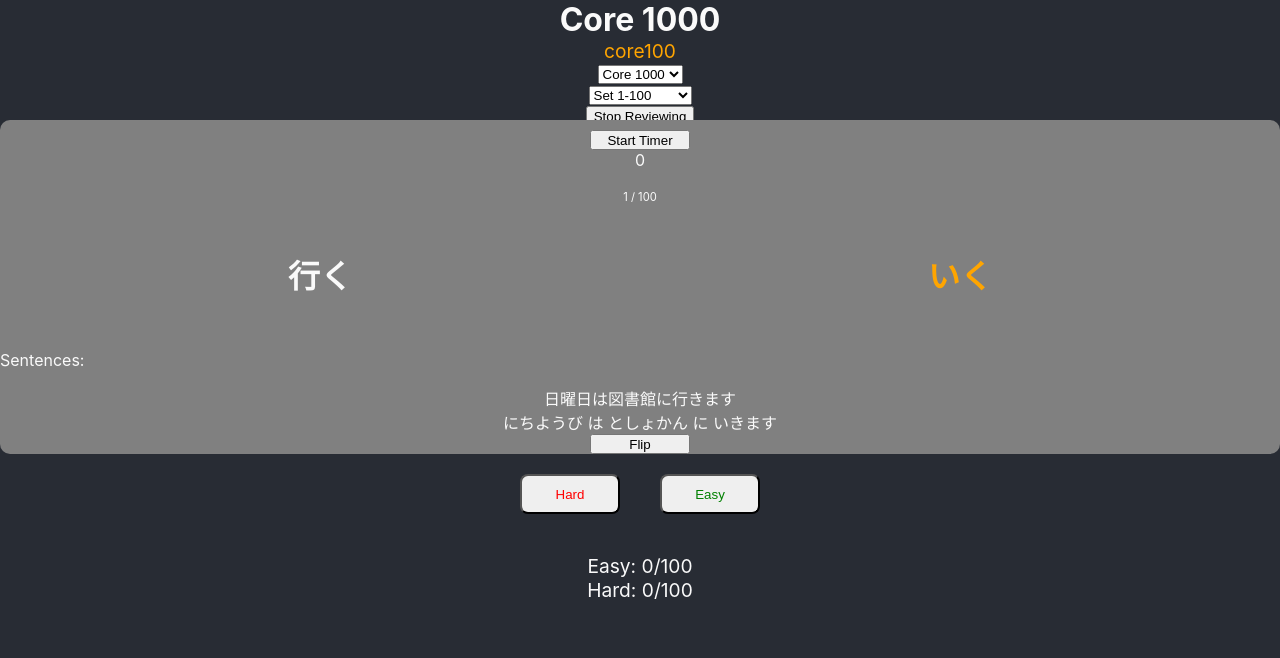
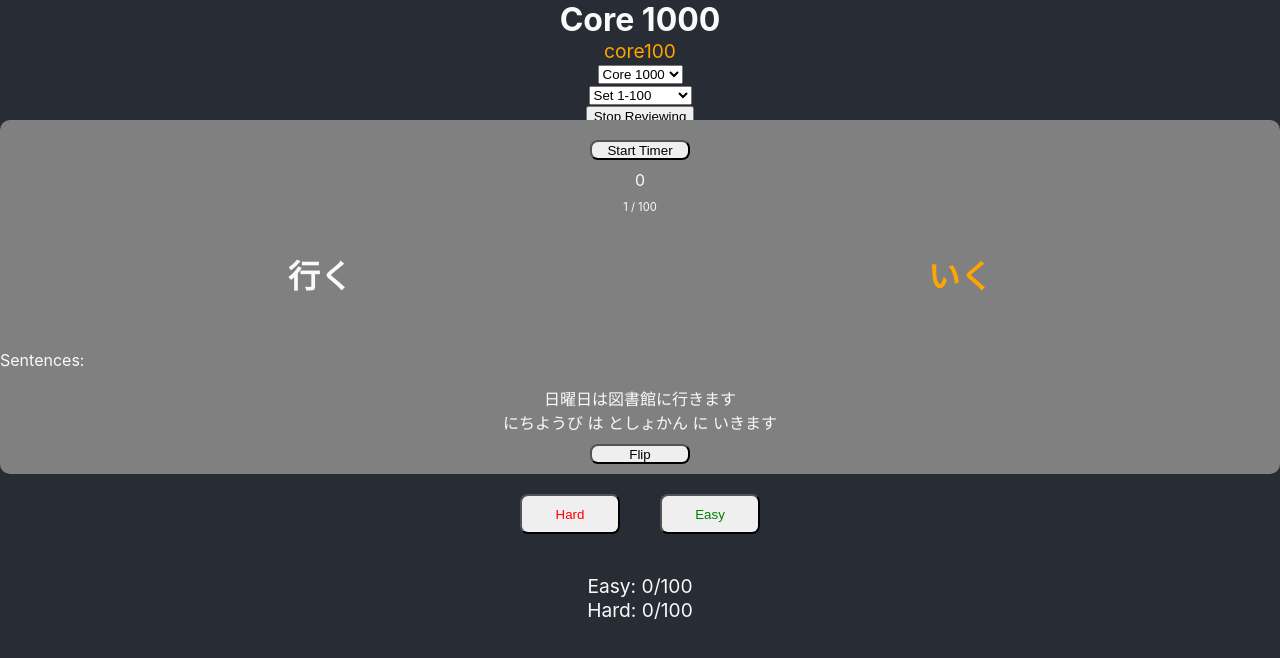
Before and after one commit to licebeam/kaze-app, a React (Create React App) app: page / in a window 1280 px wide. Shown: the top 658 px of the page. Built offline with nearby package versions, Linux system fonts and the light colour scheme.

Commit message:
fixes card buttons

```diff
--- a/src/components/Card.jsx
+++ b/src/components/Card.jsx
@@ -15,7 +15,6 @@ const CardContainer = styled.div`
   }
   .place{
     font-size: .7rem;
-    padding: 10px;
   }
   .kana1{
     height:100px;
@@ -38,6 +37,8 @@ const CardContainer = styled.div`
     text-align: center;
     height: 20px;
     width: 100px;
+    border-radius: 8px;
+    margin: 10px;
   }
 `
 const Section = styled.div`
```
